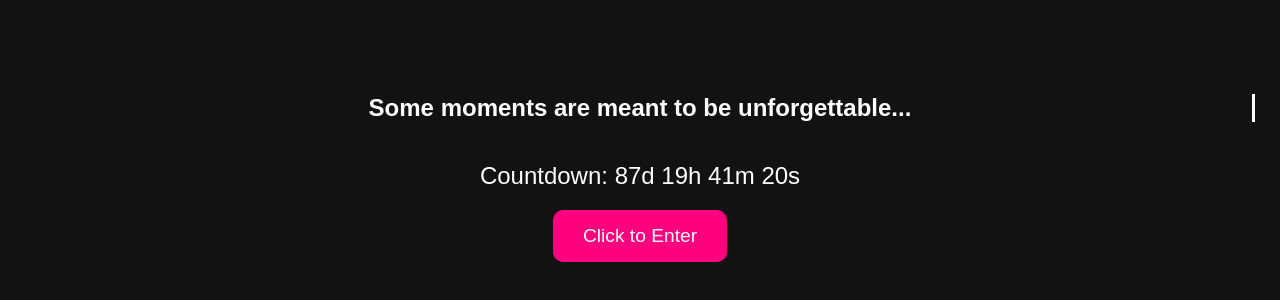
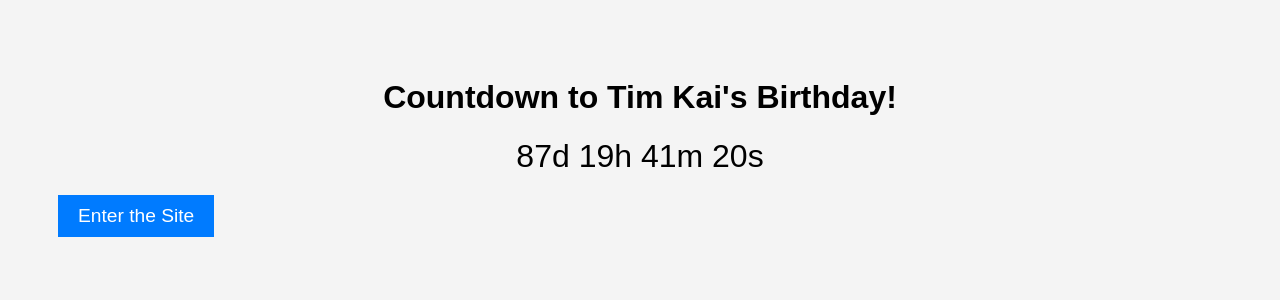
Before and after one commit to Sh4r0n-kjh11/Birthday-TimKai, a plain HTML site: page index.html in a window 1280 px wide. Drawn offline with Linux system fonts and the light colour scheme.

Commit message:
Update index.html

```diff
--- a/index.html
+++ b/index.html
@@ -2,95 +2,58 @@
 <head>
     <meta charset="UTF-8">
     <meta name="viewport" content="width=device-width, initial-scale=1.0">
-    <title>Tim Kai's Birthday Surprise</title>
+    <title>Birthday Countdown</title>
     <style>
         body {
-            background-color: #121212;
-            color: #fff;
             font-family: Arial, sans-serif;
             text-align: center;
-            padding: 20px;
+            background-color: #f4f4f4;
+            padding: 50px;
         }
-        .container {
-            margin-top: 50px;
+        #countdown {
+            font-size: 2em;
+            margin-bottom: 20px;
         }
-        h1 {
-            font-size: 2.5em;
-            animation: fadeIn 2s ease-in-out;
-        }
-        .button {
-            background-color: #ff007f;
-            color: #fff;
+        #enter-site {
+            display: none;
+            padding: 10px 20px;
+            font-size: 1.2em;
+            background-color: #007bff;
+            color: white;
             border: none;
-            padding: 15px 30px;
-            font-size: 1.2em;
             cursor: pointer;
-            margin-top: 20px;
-            border-radius: 10px;
-        }
-        .hidden {
-            display: none;
-        }
-        .countdown {
-            font-size: 1.5em;
-            margin-top: 20px;
-        }
-        .typing-effect {
-            display: inline-block;
-            border-right: 3px solid #fff;
-            white-space: nowrap;
-            overflow: hidden;
-            font-size: 1.5em;
-            width: 0;
-            animation: typing 4s steps(40, end) forwards;
-        }
-        @keyframes fadeIn {
-            from { opacity: 0; }
-            to { opacity: 1; }
-        }
-        @keyframes typing {
-            from { width: 0; }
-            to { width: 100%; }
         }
     </style>
 </head>
 <body>
-    <div class="container">
-        <h1 class="typing-effect">Some moments are meant to be unforgettable...</h1>
-        <div class="countdown" id="countdown"></div>
-        <button class="button" onclick="showMessage()">Click to Enter</button>
-        <div id="message" class="hidden">
-            <h2>Happy Birthday, Tim Kai! 🎉</h2>
-            <p>"Some names are more than just words. They are legends."</p>
-            <input type="text" id="nameInput" placeholder="Enter your name">
-            <button class="button" onclick="showResponse()">Unlock your gift</button>
-            <p id="response" class="hidden"></p>
-        </div>
-    </div><script>
-    function showMessage() {
-        document.getElementById('message').classList.remove('hidden');
+    <h1>Countdown to Tim Kai's Birthday!</h1>
+    <div id="countdown"></div>
+    <button id="enter-site" onclick="enterSite()">Enter the Site</button><script>
+    function updateCountdown() {
+        const eventDate = new Date('June 29, 2025 00:00:00').getTime();
+        const now = new Date().getTime();
+        const timeLeft = eventDate - now;
+
+        const days = Math.floor(timeLeft / (1000 * 60 * 60 * 24));
+        const hours = Math.floor((timeLeft % (1000 * 60 * 60 * 24)) / (1000 * 60 * 60));
+        const minutes = Math.floor((timeLeft % (1000 * 60 * 60)) / (1000 * 60));
+        const seconds = Math.floor((timeLeft % (1000 * 60)) / 1000);
+
+        document.getElementById('countdown').innerHTML = `${days}d ${hours}h ${minutes}m ${seconds}s`;
+
+        if (timeLeft < 0) {
+            document.getElementById('countdown').innerHTML = "Happy Birthday Tim Kai!";
+            document.getElementById('enter-site').style.display = "block";
+        } else {
+            document.getElementById('enter-site').style.display = "block";
+        }
     }
-    function showResponse() {
-        let name = document.getElementById('nameInput').value;
-        let response = document.getElementById('response');
-        if (name.toLowerCase() === 'tim kai') {
-            response.innerHTML = "Ah, the birthday star himself! Click <a href='#'>here</a> to unveil your special surprise!";
-        } else {
-            response.innerHTML = "Welcome, " + name + "! Today, we celebrate an extraordinary story. But only Tim Kai can unlock the gift!";
-        }
-        response.classList.remove('hidden');
+
+    function enterSite() {
+        window.location.href = "main.html";
     }
-    function updateCountdown() {
-        let eventDate = new Date("June 29, 2025 00:00:00").getTime();
-        let now = new Date().getTime();
-        let timeLeft = eventDate - now;
-        let days = Math.floor(timeLeft / (1000 * 60 * 60 * 24));
-        let hours = Math.floor((timeLeft % (1000 * 60 * 60 * 24)) / (1000 * 60 * 60));
-        let minutes = Math.floor((timeLeft % (1000 * 60 * 60)) / (1000 * 60));
-        let seconds = Math.floor((timeLeft % (1000 * 60)) / 1000);
-        document.getElementById("countdown").innerHTML = `Countdown: ${days}d ${hours}h ${minutes}m ${seconds}s`;
-        setTimeout(updateCountdown, 1000);
-    }
+
+    setInterval(updateCountdown, 1000);
     updateCountdown();
 </script>
 
```
